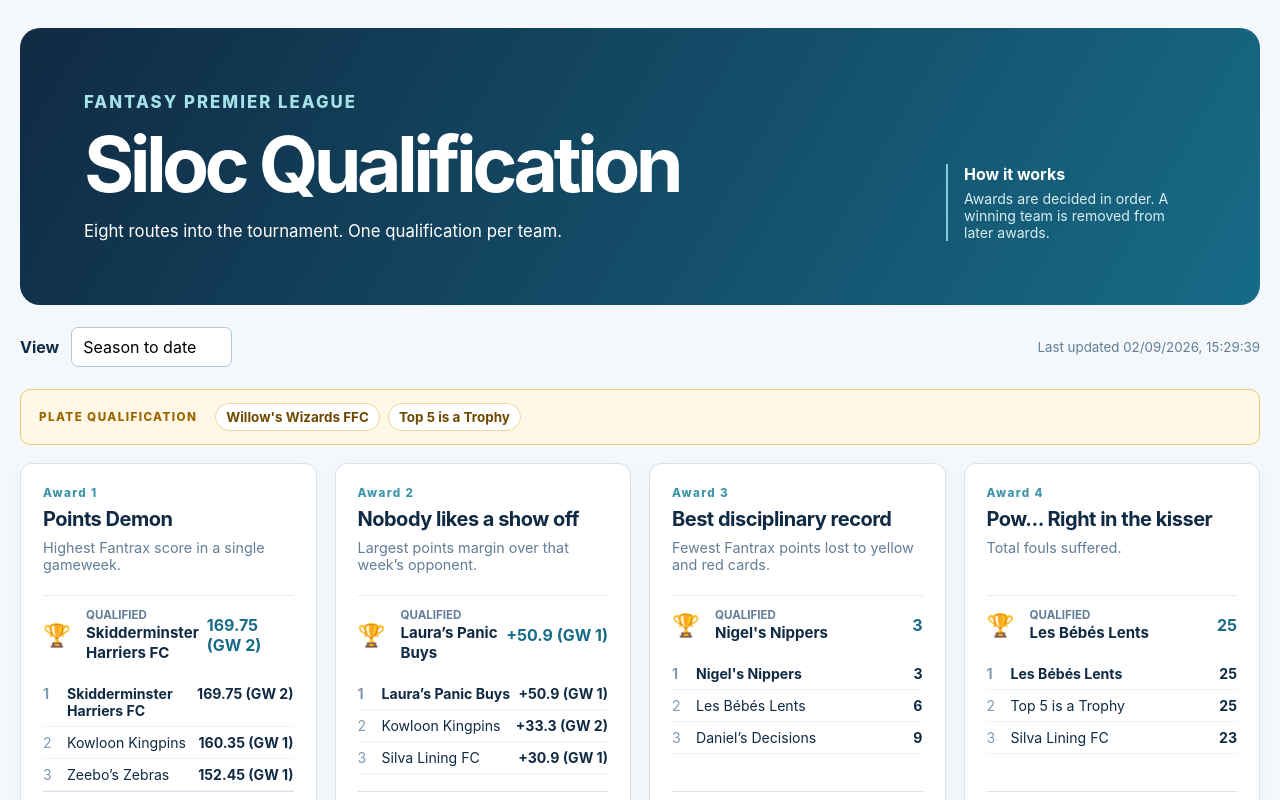
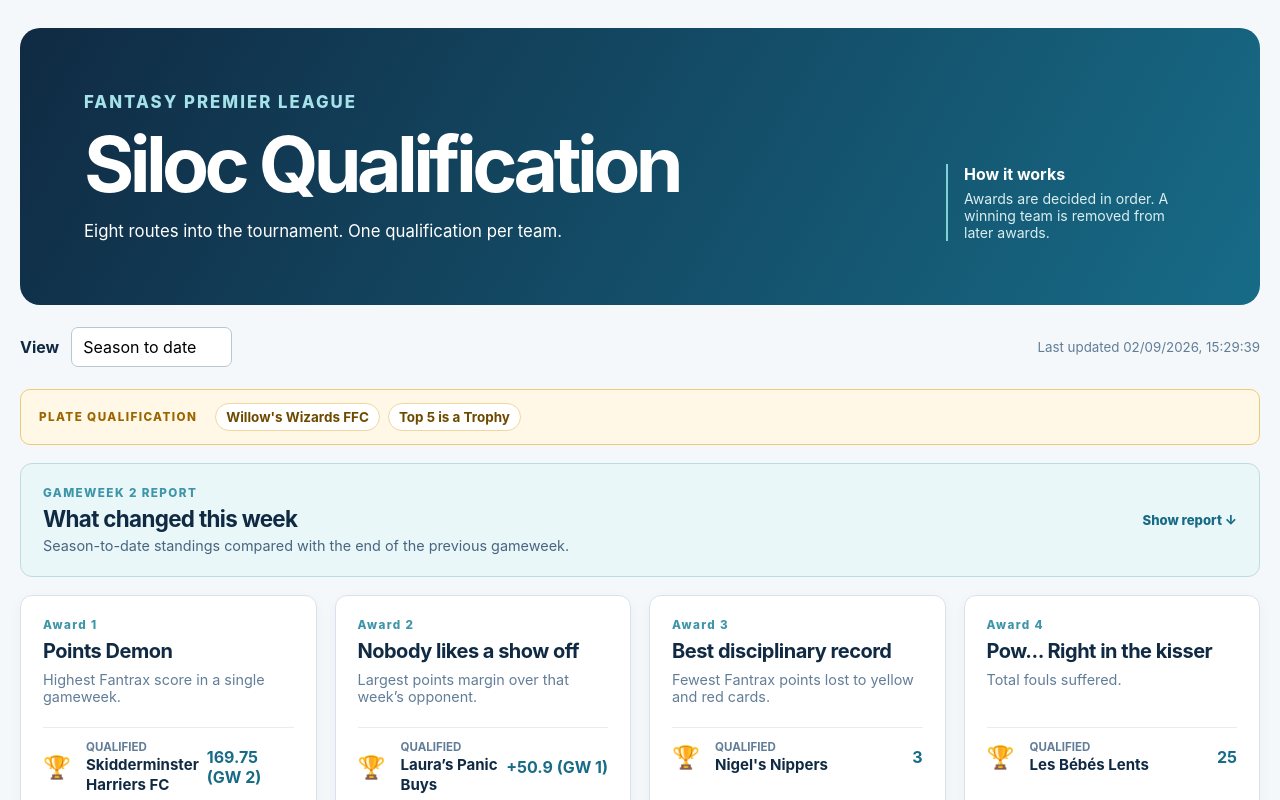
Before and after one commit to anthonythomps/siloc-qualification, a React (Vite) app: page / in a window 1280 px wide. Shown: the top 800 px of the page. Built offline with nearby package versions, Linux system fonts and the light colour scheme.

Commit message:
Add collapsible gameweek report

```diff
--- a/src/awards.js
+++ b/src/awards.js
@@ -54,3 +54,53 @@
     return { ...definition, order: index + 1, standings, allStandings };
   });
 }
+
+const teamLookup = awards => new Map(awards.flatMap(award => award.allStandings).map(team => [team.teamId, team]));
+
+export function buildWeeklyReport(gameweeks, period) {
+  const orderedWeeks = [...gameweeks].sort((a, b) => a.period - b.period);
+  const targetIndex = orderedWeeks.findIndex(week => week.period === period);
+  if (targetIndex < 1) return null;
+
+  const previousAwards = buildAwards(orderedWeeks.slice(0, targetIndex));
+  const currentAwards = buildAwards(orderedWeeks.slice(0, targetIndex + 1));
+  const previousById = new Map(previousAwards.map(award => [award.id, award]));
+  const previousTeams = teamLookup(previousAwards);
+  const currentTeams = teamLookup(currentAwards);
+
+  const leaderChanges = currentAwards.flatMap(award => {
+    const previousLeaders = previousById.get(award.id).allStandings.filter(team => team.value === previousById.get(award.id).allStandings[0].value);
+    const currentLeaders = award.allStandings.filter(team => team.value === award.allStandings[0].value);
+    const newLeaders = currentLeaders.filter(team => !previousLeaders.some(previous => previous.teamId === team.teamId));
+    return newLeaders.length ? [{ awardId: award.id, previousLeaders, currentLeaders, newLeaders }] : [];
+  });
+
+  const previousQualifications = new Map(previousAwards.map(award => [award.standings[0]?.teamId, award.id]).filter(([teamId]) => teamId));
+  const currentQualifications = new Map(currentAwards.map(award => [award.standings[0]?.teamId, award.id]).filter(([teamId]) => teamId));
+  const qualificationChanges = [...new Set([...previousQualifications.keys(), ...currentQualifications.keys()])].flatMap(teamId => {
+    const previousAwardId = previousQualifications.get(teamId);
+    const currentAwardId = currentQualifications.get(teamId);
+    if (!previousAwardId && currentAwardId) return [{ type: "qualified", team: currentTeams.get(teamId), awardId: currentAwardId }];
+    if (previousAwardId && !currentAwardId) return [{ type: "lost", team: previousTeams.get(teamId), awardId: previousAwardId }];
+    if (previousAwardId !== currentAwardId) return [{ type: "changed", team: currentTeams.get(teamId), previousAwardId, awardId: currentAwardId }];
+    return [];
+  });
+
+  const movers = currentAwards.flatMap(award => {
+    const previousPositions = new Map(previousById.get(award.id).allStandings.map((team, index) => [team.teamId, index + 1]));
+    return award.allStandings.flatMap((team, index) => {
+      const from = previousPositions.get(team.teamId);
+      const to = index + 1;
+      const movement = from - to;
+      return Math.abs(movement) >= 2 ? [{ awardId: award.id, team, from, to, movement }] : [];
+    });
+  }).sort((a, b) => Math.abs(b.movement) - Math.abs(a.movement) || a.team.teamName.localeCompare(b.team.teamName)).slice(0, 6);
+
+  const newRecords = currentAwards.slice(0, 2).flatMap(award => {
+    const previousLeader = previousById.get(award.id).allStandings[0];
+    const currentLeader = award.allStandings[0];
+    return currentLeader.value > previousLeader.value ? [{ awardId: award.id, team: currentLeader, previousValue: previousLeader.value, value: currentLeader.value }] : [];
+  });
+
+  return { period, leaderChanges, qualificationChanges, movers, newRecords };
+}
--- a/src/main.jsx
+++ b/src/main.jsx
@@ -1,6 +1,6 @@
 import React, { useEffect, useMemo, useRef, useState } from "react";
 import { createRoot } from "react-dom/client";
-import { buildAwards, selectAwardTitles } from "./awards.js";
+import { buildAwards, buildWeeklyReport, selectAwardTitles } from "./awards.js";
 import "./styles.css";
 
 const number = new Intl.NumberFormat("en-GB", { maximumFractionDigits: 2 });
@@ -41,6 +41,21 @@
   </aside>;
 }
 
+function WeeklyReport({ report, awardTitles }) {
+  if (!report) return <section className="weekly-report report-empty"><p className="eyebrow">GAMEWEEK REPORT</p><strong>A report will appear after the second gameweek.</strong></section>;
+  const awardName = awardId => awardTitles[awardId] ?? awardId;
+  const teamNames = teams => teams.map(team => team.teamName).join(" and ");
+  return <details className="weekly-report">
+    <summary><div className="report-heading"><p className="eyebrow">GAMEWEEK {report.period} REPORT</p><h2>What changed this week</h2><p>Season-to-date standings compared with the end of the previous gameweek.</p></div><span className="report-toggle" /></summary>
+    <div className="report-grid">
+      <article><h3>Qualification changes</h3>{report.qualificationChanges.length ? <ul>{report.qualificationChanges.map(change => <li key={`${change.type}-${change.team.teamId}`}><b>{change.team.teamName}</b>{change.type === "qualified" ? <> qualified via <em>{awardName(change.awardId)}</em>.</> : change.type === "lost" ? <> dropped out of <em>{awardName(change.awardId)}</em>.</> : <> moved from <em>{awardName(change.previousAwardId)}</em> to <em>{awardName(change.awardId)}</em>.</>}</li>)}</ul> : <p>No qualification places changed.</p>}</article>
+      <article><h3>New award leaders</h3>{report.leaderChanges.length ? <ul>{report.leaderChanges.map(change => <li key={change.awardId}>{change.currentLeaders.length > 1 ? <><b>{teamNames(change.newLeaders)}</b> {change.previousLeaders.some(previous => change.currentLeaders.some(current => current.teamId === previous.teamId)) ? <>joined {teamNames(change.previousLeaders)} in a joint lead of </> : <>moved into a joint lead of </>}<em>{awardName(change.awardId)}</em>.</> : <><b>{change.newLeaders[0].teamName}</b> took <em>{awardName(change.awardId)}</em> from {teamNames(change.previousLeaders)}.</>}</li>)}</ul> : <p>No award leaders changed.</p>}</article>
+      <article><h3>Biggest movers</h3>{report.movers.length ? <ul>{report.movers.map(mover => <li key={`${mover.awardId}-${mover.team.teamId}`}><b>{mover.team.teamName}</b> {mover.movement > 0 ? "rose" : "fell"} {Math.abs(mover.movement)} place{Math.abs(mover.movement) === 1 ? "" : "s"} in <em>{awardName(mover.awardId)}</em> ({mover.from} → {mover.to}).</li>)}</ul> : <p>No team moved by two or more places.</p>}</article>
+      <article><h3>New records</h3>{report.newRecords.length ? <ul>{report.newRecords.map(record => <li key={record.awardId}><b>{record.team.teamName}</b> raised the <em>{awardName(record.awardId)}</em> record from {number.format(record.previousValue)} to {number.format(record.value)}.</li>)}</ul> : <p>No new individual-week records.</p>}</article>
+    </div>
+  </details>;
+}
+
 function App() {
   const [season, setSeason] = useState(null);
   const [schedule, setSchedule] = useState([]);
@@ -63,6 +78,8 @@
   const selectedWeeks = gameweek === "all" ? periods : periods.filter(week => String(week.period) === gameweek);
   const awards = useMemo(() => buildAwards(selectedWeeks), [selectedWeeks]);
   const displayAwards = awards.map(award => ({ ...award, name: awardTitles[award.id] ?? award.name }));
+  const reportPeriod = gameweek === "all" ? Math.max(...periods.map(week => week.period), 0) : Number(gameweek);
+  const weeklyReport = useMemo(() => buildWeeklyReport(periods, reportPeriod), [periods, reportPeriod]);
   const detailAward = displayAwards[selectedAward] ?? displayAwards[0];
   const qualifiedIds = new Set(displayAwards.map(award => award.standings[0]?.teamId).filter(Boolean));
   const notQualified = (displayAwards[0]?.allStandings ?? []).filter(team => !qualifiedIds.has(team.teamId));
@@ -96,6 +113,7 @@
         <p className="eyebrow">PLATE QUALIFICATION</p>
         {notQualified.length ? <div>{notQualified.map(team => <span key={team.teamId}>{team.teamName}</span>)}</div> : <strong>Every team has qualified.</strong>}
       </section>
+      <WeeklyReport report={weeklyReport} awardTitles={awardTitles} />
       <section className="content-layout">
         <section className="awards-grid">{displayAwards.map((award, index) => <AwardCard key={award.id} award={award} onShowAll={() => showAll(index)} />)}</section>
         {detailAward && <FullStandings award={detailAward} panelRef={fullStandingsRef} />}
```
Also changed, not shown: src/styles.css.
